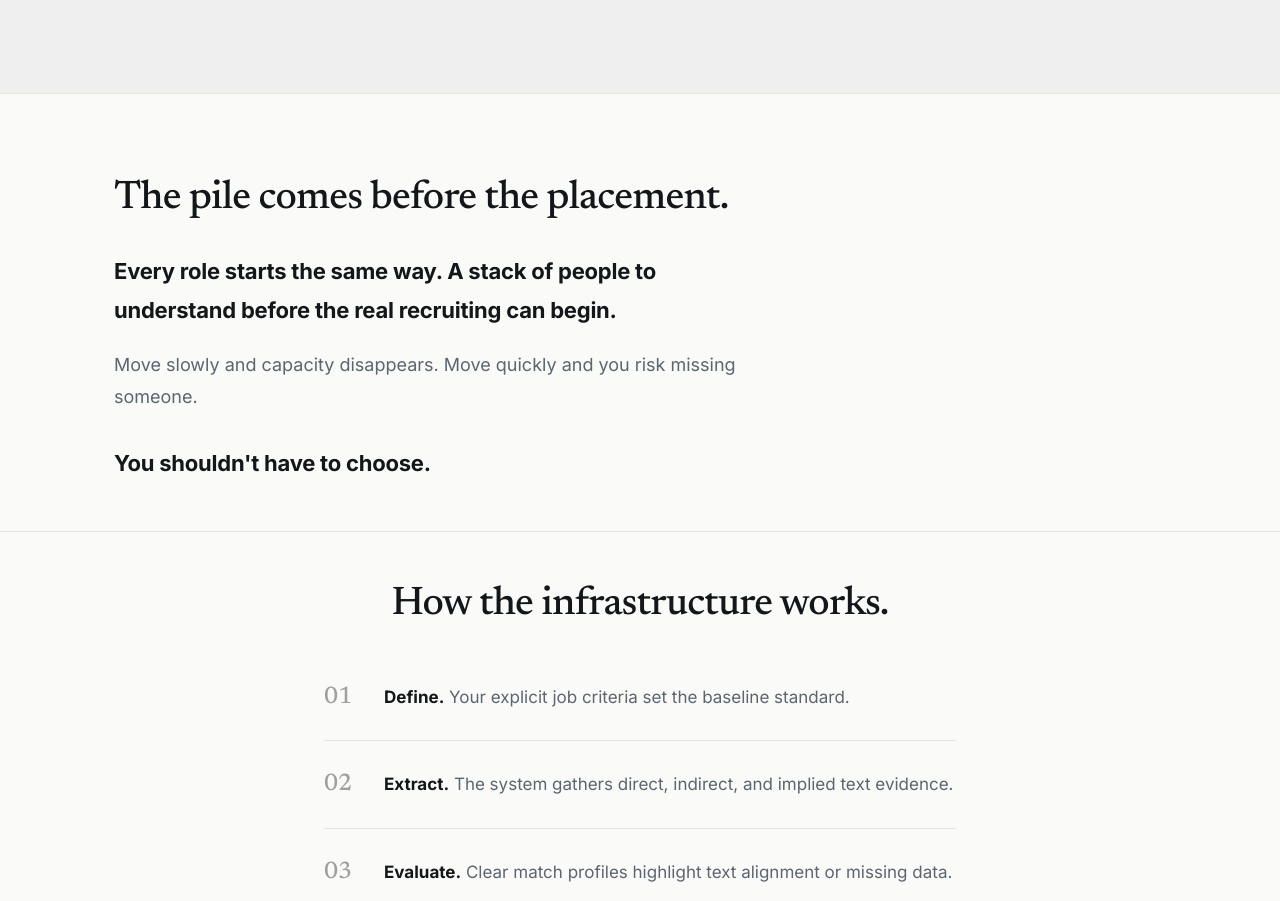
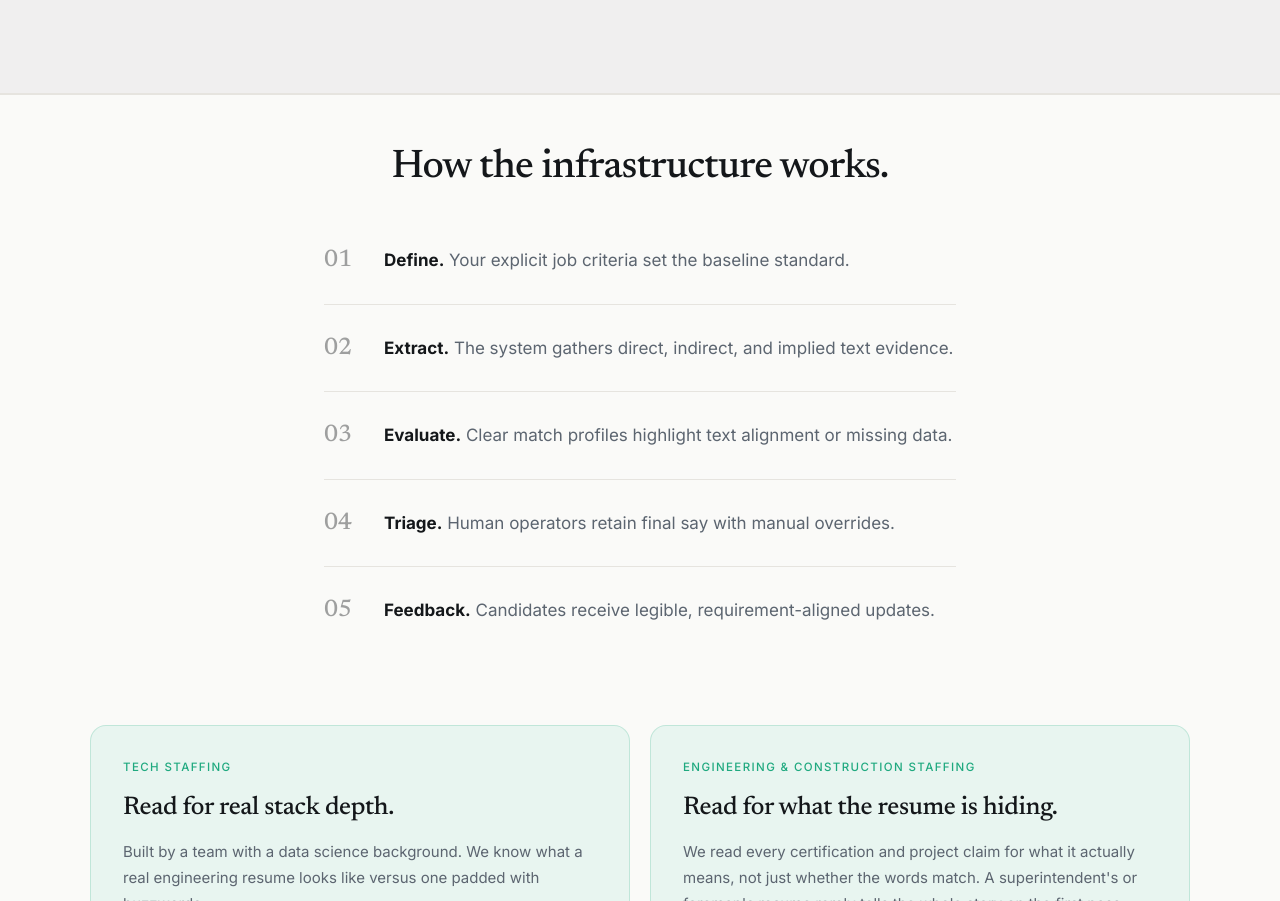
Before and after one commit to Source-Snehal/Superceptron, a website: page index.html in a window 1280 px wide. Shown: the part 1249-2150 px from the top of the page. Drawn offline with Linux system fonts and the light colour scheme.

Commit message:
Remove "The pile comes before the placement" tension section
Cuts straight from the proof quote into the process methodology now
that the capacity/pile framing has been replaced. Removed the now-dead
.hub-tension-* CSS along with the markup.

```diff
--- a/index.html
+++ b/index.html
@@ -174,57 +174,6 @@
 
         .hub-quote-cite,
         .hub-quote-body { transition-delay: 0.1s; }
-
-        /* ── Tension section: huge whitespace, one idea ── */
-        .hub-tension {
-            padding: 5rem 0 3rem;
-        }
-
-        .hub-tension-inner {
-            max-width: var(--max);
-            margin: 0 auto;
-            padding: 0 1.5rem;
-        }
-
-        .hub-tension-title,
-        .hub-tension-body {
-            max-width: 640px;
-        }
-
-        .hub-tension-title {
-            font-family: var(--display);
-            font-size: clamp(1.75rem, 3.5vw, 2.5rem);
-            font-weight: 500;
-            letter-spacing: -0.02em;
-            line-height: 1.25;
-            margin: 0 0 1.75rem;
-        }
-
-        .hub-tension-body {
-            font-size: 1.125rem;
-            color: var(--text-muted);
-            line-height: 1.75;
-            margin: 0 0 1.25rem;
-            transition-delay: 0.1s;
-        }
-
-        .hub-tension-body:last-child { margin-bottom: 0; transition-delay: 0.2s; }
-
-        .hub-tension-lead {
-            font-size: clamp(1.1875rem, 2.25vw, 1.375rem);
-            color: var(--text);
-            font-weight: 700;
-            letter-spacing: -0.01em;
-        }
-
-        .hub-tension-close {
-            font-size: clamp(1.1875rem, 2.25vw, 1.375rem);
-            color: var(--text);
-            font-weight: 700;
-            letter-spacing: -0.01em;
-            margin-top: 2rem;
-            transition-delay: 0.3s;
-        }
 
         /* ── Process section ── */
         .hub-process {
@@ -482,9 +431,6 @@
             .hub-quote-mark { font-size: 5rem; margin-bottom: -1.5rem; }
             .hub-quote-body { padding-top: 2rem; margin-top: 2rem; }
 
-            .hub-tension { padding: 4rem 0 2.5rem; }
-            .hub-tension-inner { padding: 0 1.25rem; }
-
             .hub-process { padding: 2.5rem 0 4rem; }
             .hub-process-inner { padding: 0 1.25rem; }
             .hub-process-step { gap: 1rem; }
@@ -589,16 +535,6 @@
         </div>
     </section>
 
-    <!-- TENSION -->
-    <section class="hub-tension">
-        <div class="hub-tension-inner">
-            <h2 class="hub-tension-title reveal">The pile comes before the placement.</h2>
-            <p class="hub-tension-body hub-tension-lead reveal">Every role starts the same way. A stack of people to understand before the real recruiting can begin.</p>
-            <p class="hub-tension-body reveal">Move slowly and capacity disappears. Move quickly and you risk missing someone.</p>
-            <p class="hub-tension-body hub-tension-close reveal">You shouldn't have to choose.</p>
-        </div>
-    </section>
-
     <!-- PROCESS -->
     <section class="hub-process">
         <div class="hub-process-inner">
```
